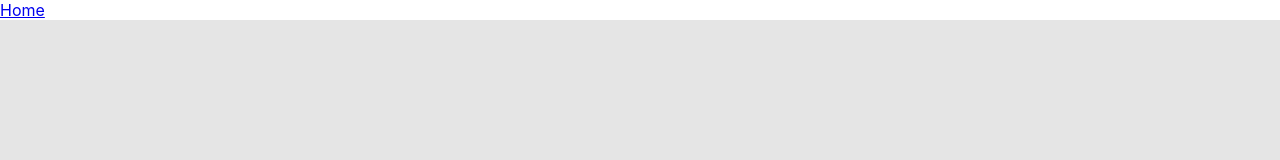
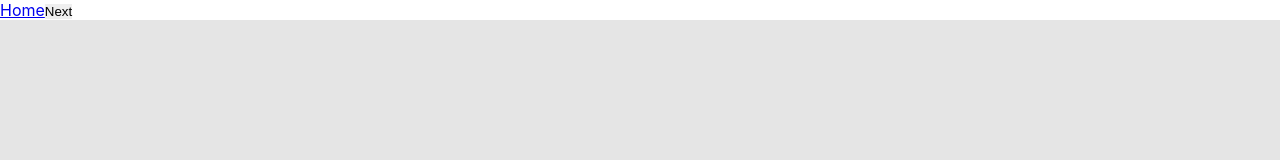
Before and after one commit to justinpchang/ant-client-temp, a React (Create React App) app: page /business-onboarding in a window 1280 px wide. Shown: the top 160 px of the page. Built offline with nearby package versions, Linux system fonts and the light colour scheme.

Commit message:
added next button and step for easier development

```diff
--- a/src/components/BusinessOnboarding/BusinessOnboarding.jsx
+++ b/src/components/BusinessOnboarding/BusinessOnboarding.jsx
@@ -1,42 +1,37 @@
-import React from 'react';
+import React, { useState } from 'react';
 import { Link } from 'react-router-dom';
 
-import CompanyCard from './CompanyCard';
-
-import {
-    Background,
-    MainContainer
-} from './BusinessOnboarding.styles';
-
-// Theres gotta be a better way..
-const text = {
-    input: [
-        'Enter a company name. eg. Google',
-        'Search company'
-    ],
-    title: [
-        "Create a new company",
-        "Join an existing company"
-    ],
-    button: [
-        'START A COMPANY',
-        'ASK TO JOIN'
-    ]
-};
+import Step1 from './Step1';
 
 const BusinessOnboarding = () => {
+    const [currentStep, setCurrentStep] = useState(1);
+    // Option is for step 4/5 on whether or not to Hire a Consultant, or Post a Project
+
+    const _next = () => {
+        let step = currentStep >= 1 ? 2 : currentStep + 1;
+        setCurrentStep(step);
+
+    };
+
+    const nextPage = () => {
+        if(currentStep <= 2 ) {
+            return (
+                <button
+                    type="button"
+                    onClick={_next}
+                >
+                    Next
+                </button>
+            );
+        }
+        return null;
+    };
 
     return (
         <>
             <Link to='/home'>Home</Link>
-            <Background>
-                <MainContainer>
-                    <CompanyCard input={text.input[0]} title={text.title[0]} button={text.button[0]} />
-                </MainContainer>
-                <MainContainer>
-                    <CompanyCard input={text.input[1]} title={text.title[1]} button={text.button[1]} />
-                </MainContainer>
-            </Background>
+            {nextPage()}
+            <Step1 currentStep={currentStep} />
         </>
     );
 };
--- /dev/null
+++ b/src/components/BusinessOnboarding/Step1.jsx
@@ -0,0 +1,44 @@
+import React from 'react';
+
+import CompanyCard from './CompanyCard';
+
+import {
+    Background,
+    MainContainer
+} from './BusinessOnboarding.styles';
+
+
+// Theres gotta be a better way..
+const text = {
+    input: [
+        'Enter a company name. eg. Google',
+        'Search company'
+    ],
+    title: [
+        "Create a new company",
+        "Join an existing company"
+    ],
+    button: [
+        'START A COMPANY',
+        'ASK TO JOIN'
+    ]
+};
+
+const Step1 = ({ currentStep }) => {
+    if(currentStep !== 1) {
+        return null
+    };
+
+    return (
+        <Background>
+            <MainContainer>
+                <CompanyCard input={text.input[0]} title={text.title[0]} button={text.button[0]} />
+            </MainContainer>
+            <MainContainer>
+                <CompanyCard input={text.input[1]} title={text.title[1]} button={text.button[1]} />
+            </MainContainer>
+        </Background>
+    );
+};
+
+export default Step1;
```
